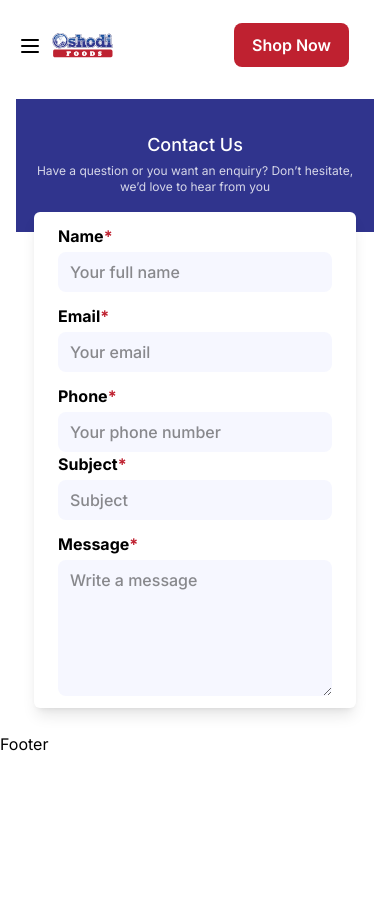
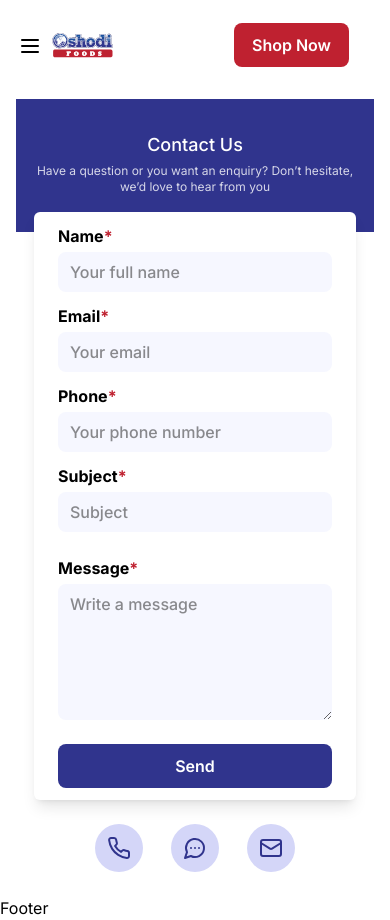
Before and after one commit to TheJazzDev/oshodi-foods, a Next.js app: page /contact in a window 390 px wide. Before the commit the page ends 844 px from the top, so only its background shows below. Built offline with nearby package versions, Linux system fonts and the light colour scheme.

Commit message:
feat: contact logos

```diff
--- a/app/contact/page.jsx
+++ b/app/contact/page.jsx
@@ -1,10 +1,13 @@
 "use client";
 import { useState } from "react";
+import { usePathname } from "next/navigation";
 import { Button, Input, TextArea } from "@/components/shared";
+import { Phone, Mail, MessageCircleMore } from "lucide-react";
 // import { PhoneInput } from "react-international-phone";
 // import "react-international-phone/style.css";
 
 const Contact = () => {
+  const pathname = usePathname();
   const [formData, setFormData] = useState({
     fullName: "",
     email: "",
@@ -64,7 +67,7 @@ const Contact = () => {
           />
         </div>
 
-        <div className="sm:flex justify-between">
+        <div className="flex flex-col sm:flex-row gap-3 sm:gap-0 justify-between mb-3">
           <Input
             type="tel"
             value={formData.number}
@@ -105,7 +108,27 @@ const Contact = () => {
           onChange={handlePhoneInputChange}
           className=""
         /> */}
+
+        <Button variant="secondary" className="mt-3 font-semibold">
+          Send
+        </Button>
       </form>
+
+      <section
+        className={`${
+          pathname === "/contact" ? "flex" : "hidden"
+        } justify-center gap-7 sm:gap-10 mt-6 sm:mt-14`}
+      >
+        <div className="w-12 h-12 bg-[#D4D6F8] rounded-full flex items-center justify-center">
+          <Phone color="#30348D" />
+        </div>
+        <div className="w-12 h-12 bg-[#D4D6F8] rounded-full flex items-center justify-center">
+          <MessageCircleMore color="#30348D" />
+        </div>
+        <div className="w-12 h-12 bg-[#D4D6F8] rounded-full flex items-center justify-center">
+          <Mail color="#30348D" />
+        </div>
+      </section>
     </div>
   );
 };
--- a/app/page.jsx
+++ b/app/page.jsx
@@ -1,10 +1,13 @@
 "use client";
 import Image from "next/image";
+import { useRouter } from "next/navigation";
 import { Button } from "@/components/shared";
 import { ReactTyped } from "react-typed";
 import Services from "./services/page";
+import Contact from "./contact/page";
 
 const Home = () => {
+  const router = useRouter()
   return (
     <>
       <header className="flex flex-col sm:flex-row gap-6 sm:gap-0 justify-between px-4 sm:px-20 ">
@@ -34,6 +37,7 @@ const Home = () => {
           <Button
             variant="primary"
             className="w-fit px-16 py-3 font-semibold hidden sm:block"
+            onClickHandler={() => router.push("/services")}
           >
             Explore our Services
           </Button>
@@ -50,6 +54,7 @@ const Home = () => {
         <Button
           variant="primary"
           className="w-fit px-16 py-3 self-center font-semibold sm:hidden"
+          onClickHandler={() => router.push("/services")}
         >
           Explore our Services
         </Button>
@@ -85,6 +90,10 @@ const Home = () => {
       <section className="mt-16 sm:mt-28">
         <Services />{" "}
       </section>
+
+      <section className="mt-12 sm:mt-14">
+        <Contact />
+      </section>
     </>
   );
 };
```
Lines whose indentation alone changed are shown as unchanged.
